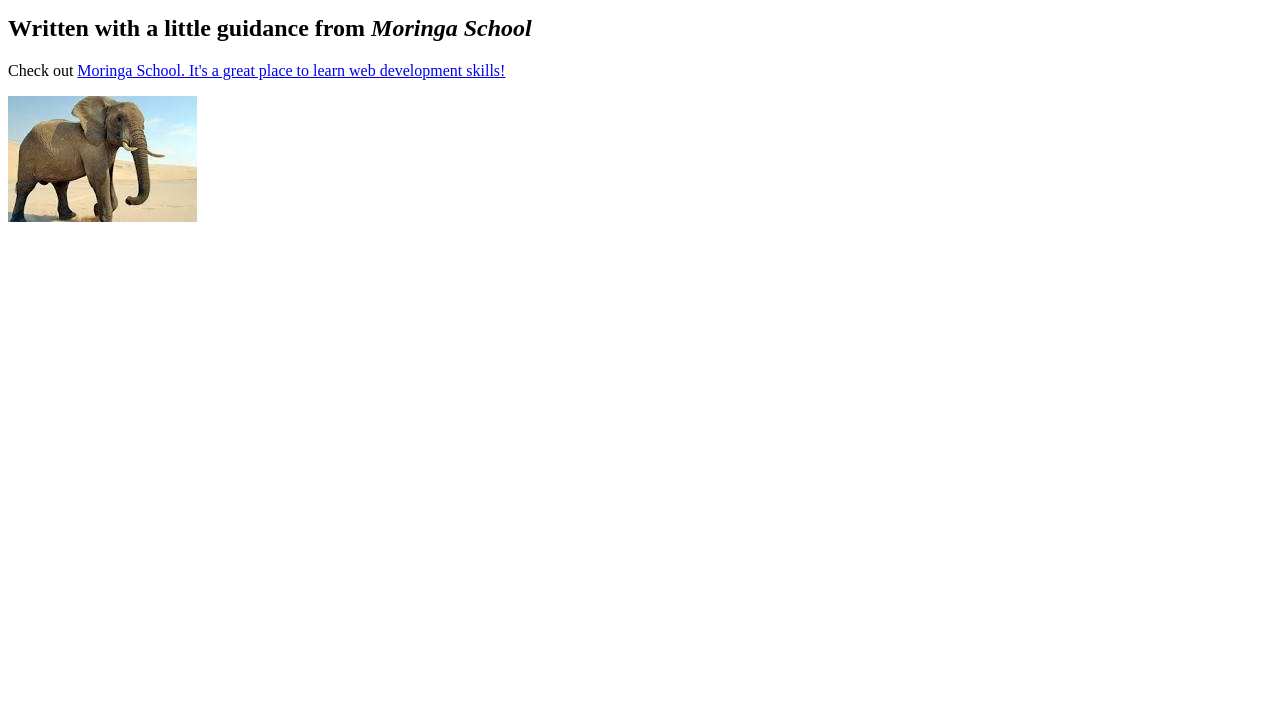
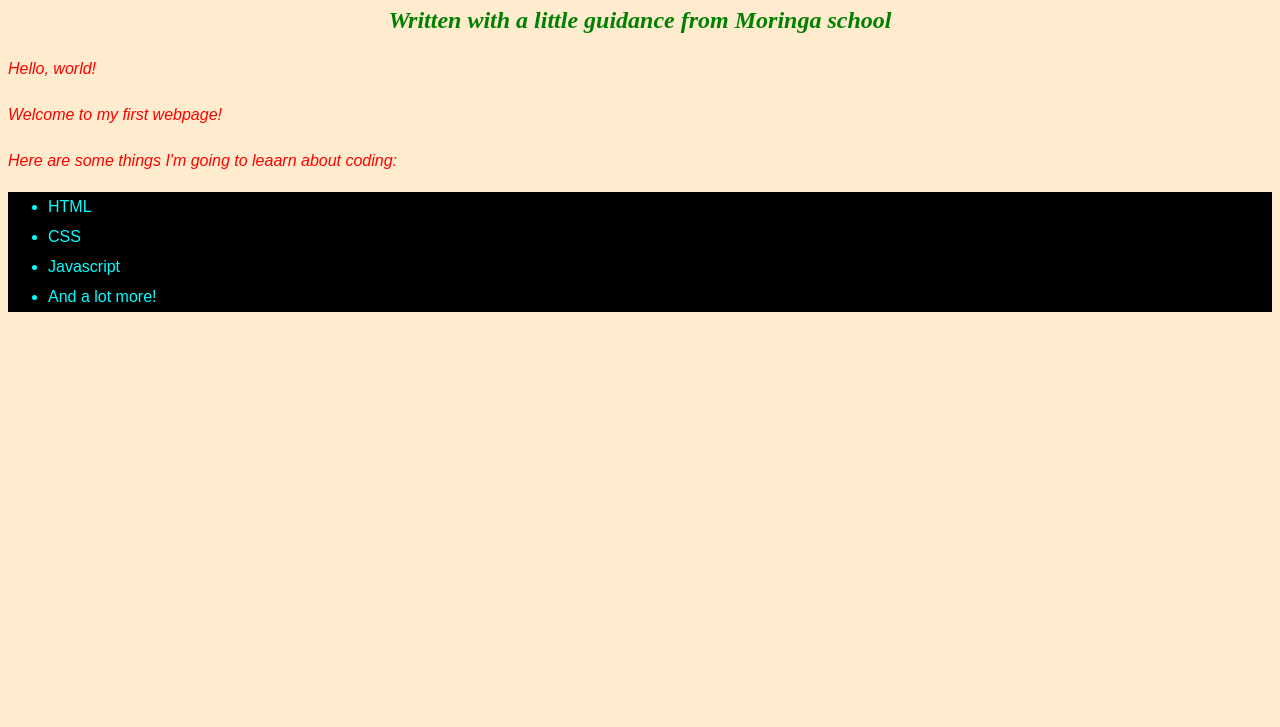
Before and after one commit to naikram19/my-first-website, a plain HTML site: page index.html in a window 1280 px wide. Shown: the part 73-800 px from the top of the page. Drawn offline with Linux system fonts and the light colour scheme.

Commit message:
change name of my-first-website.html to index.html

```diff
--- a/css/style.css
+++ b/css/style.css
@@ -13,3 +13,23 @@ p{
 ul{
   line-height: 40px;
 }
+body{
+  background-color: blanchedalmond;
+}
+p{
+  color: red;
+  line-height: 30px;
+  font-style: oblique;
+
+}
+li{
+  font-family: Arial, Helvetica, sans-serif;
+  color: aqua;
+  line-height: 30px;
+}
+ul{
+  background-color: black;
+}
+ol{
+  background-color: black
+}
--- /dev/null
+++ b/css/style1.css
@@ -0,0 +1,6 @@
+h1{
+  font-style: italic;
+}
+h2{
+  font-family: cursive;
+}
--- a/index.html
+++ b/index.html
@@ -2,14 +2,23 @@
 <html>
   <head>
     <title>My first webpage!</title>
+    <link href="css/style.css" rel="stylesheet" type="text/css">
+    <link href="css/style1.css" rel="stylesheet" type="css">
   </head>
   <body>
+    <h1><strong>First Webpage</strong></h1>
+    <h2><em>Written with a little guidance from Moringa school</em></h2>
+
     <p>Hello, world!</p>
-    <p>Welcome to my <strong>web page!</strong></p>
-    <h2>Written with a little guidance from <em>Moringa School</em></h2>
-    <p>Check out <a href="http://moringaschool.com/">Moringa School. It's a great place to learn web development skills!</a> </p>
-    <img src="images/elephant.jpeg" alt="A photo of an elephant">
+    <p>Welcome to my first webpage!</p>
 
+    <p>Here are some things I'm going to leaarn about coding:</p>
+    <ul>
+      <li>HTML</li>
+      <li>CSS</li>
+      <li>Javascript</li>
+      <li>And a lot more!</li>
+    </ul>
 
   </body>
 
```
Also changed, not shown: my-favourite-things.html (+2 -0 lines).
